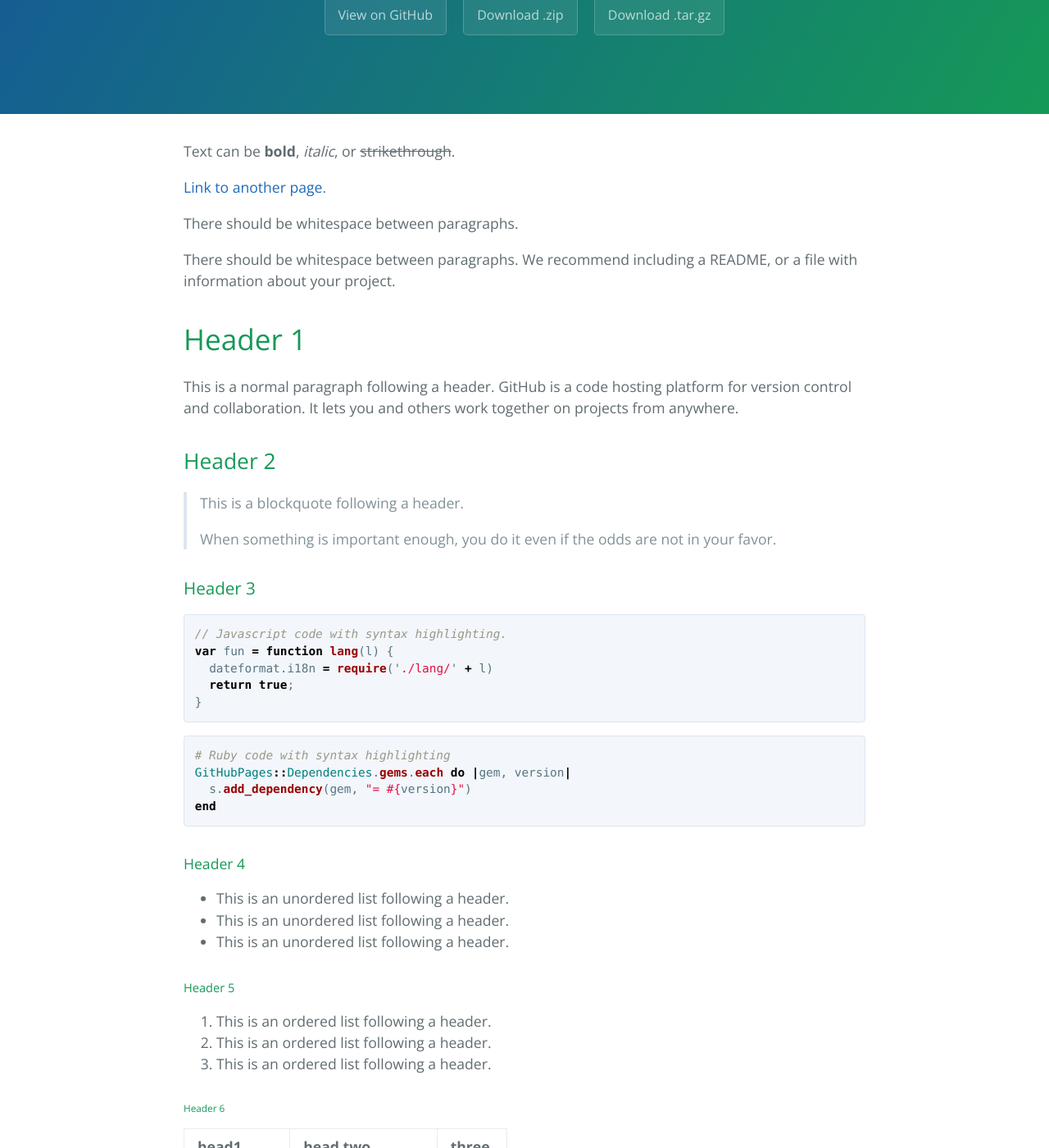
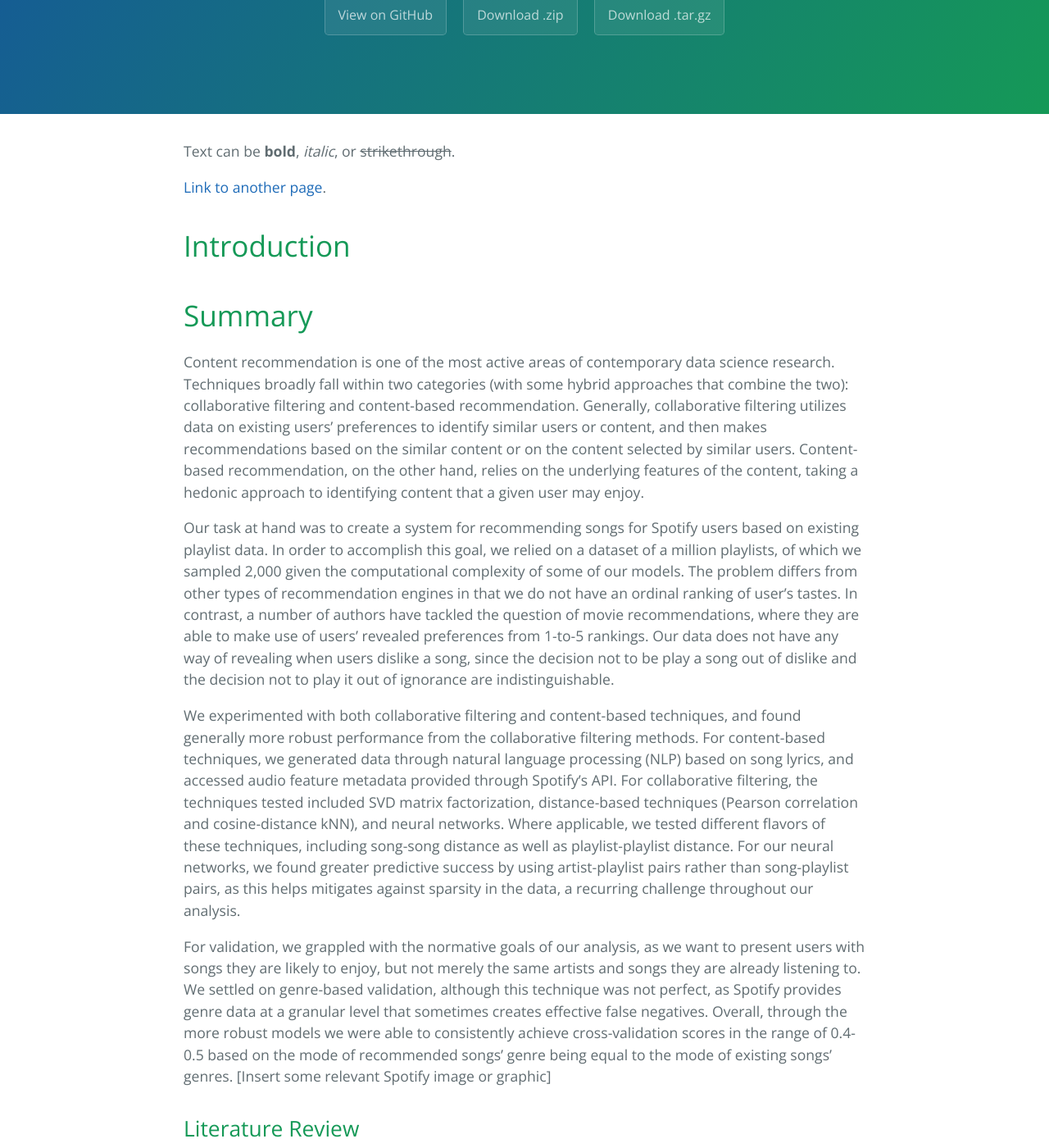
Before and after one commit to jk979/Spotify, a Jekyll site: the page built from index.md, in a window 1280 px wide and 1400 px high, scrolled down 244 px. Shown: the whole window at 82% size. Built offline with Jekyll 4.4.1, drawn with Linux system fonts in a browser that asks for light colours.

Commit message:
index edits

````diff
--- a/index.md
+++ b/index.md
@@ -6,21 +6,21 @@ Text can be **bold**, _italic_, or ~~strikethrough~~.
 
 [Link to another page](./another-page.html).
 
-There should be whitespace between paragraphs.
+# Introduction
+# Summary
+Content recommendation is one of the most active areas of contemporary data science research. Techniques broadly fall within two categories (with some hybrid approaches that combine the two): collaborative filtering and content-based recommendation. Generally, collaborative filtering utilizes data on existing users’ preferences to identify similar users or content, and then makes recommendations based on the similar content or on the content selected by similar users. Content-based recommendation, on the other hand, relies on the underlying features of the content, taking a hedonic approach to identifying content that a given user may enjoy.
 
-There should be whitespace between paragraphs. We recommend including a README, or a file with information about your project.
+Our task at hand was to create a system for recommending songs for Spotify users based on existing playlist data. In order to accomplish this goal, we relied on a dataset of a million playlists, of which we sampled 2,000 given the computational complexity of some of our models. The problem differs from other types of recommendation engines in that we do not have an ordinal ranking of user’s tastes. In contrast, a number of authors have tackled the question of movie recommendations, where they are able to make use of users’ revealed preferences from 1-to-5 rankings. Our data does not have any way of revealing when users dislike a song, since the decision not to be play a song out of dislike and the decision not to play it out of ignorance are indistinguishable.
 
-# Header 1
+We experimented with both collaborative filtering and content-based techniques, and found generally more robust performance from the collaborative filtering methods. For content-based techniques, we generated data through natural language processing (NLP) based on song lyrics, and accessed audio feature metadata provided through Spotify’s API. For collaborative filtering, the techniques tested included SVD matrix factorization, distance-based techniques (Pearson correlation and cosine-distance kNN), and neural networks. Where applicable, we tested different flavors of these techniques, including song-song distance as well as playlist-playlist distance. For our neural networks, we found greater predictive success by using artist-playlist pairs rather than song-playlist pairs, as this helps mitigates against sparsity in the data, a recurring challenge throughout our analysis.
 
-This is a normal paragraph following a header. GitHub is a code hosting platform for version control and collaboration. It lets you and others work together on projects from anywhere.
+For validation, we grappled with the normative goals of our analysis, as we want to present users with songs they are likely to enjoy, but not merely the same artists and songs they are already listening to. We settled on genre-based validation, although this technique was not perfect, as Spotify provides genre data at a granular level that sometimes creates effective false negatives. Overall, through the more robust models we were able to consistently achieve cross-validation scores in the range of 0.4-0.5 based on the mode of recommended songs’ genre being equal to the mode of existing songs’ genres.
+[Insert some relevant Spotify image or graphic]
 
-## Header 2
+## Literature Review
+[To be added]
 
-> This is a blockquote following a header.
->
-> When something is important enough, you do it even if the odds are not in your favor.
 
-### Header 3
 
 ```js
 // Javascript code with syntax highlighting.
````
